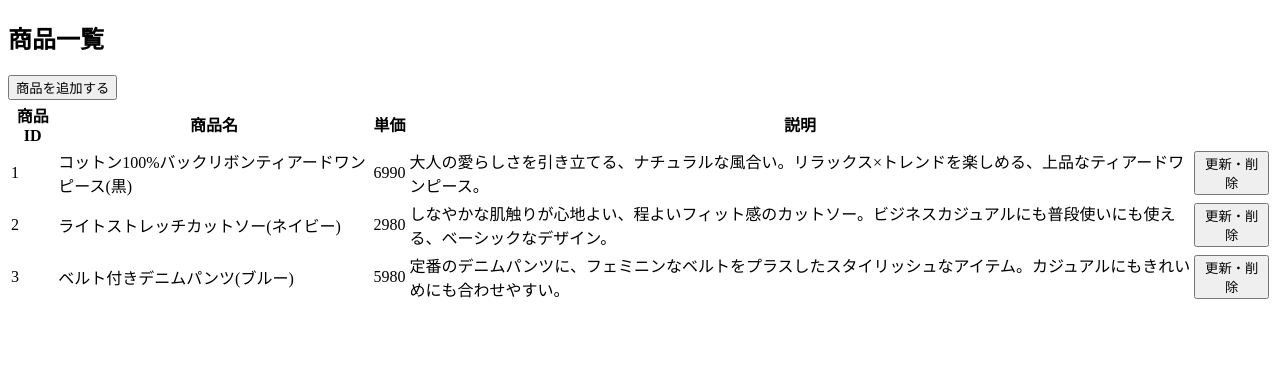
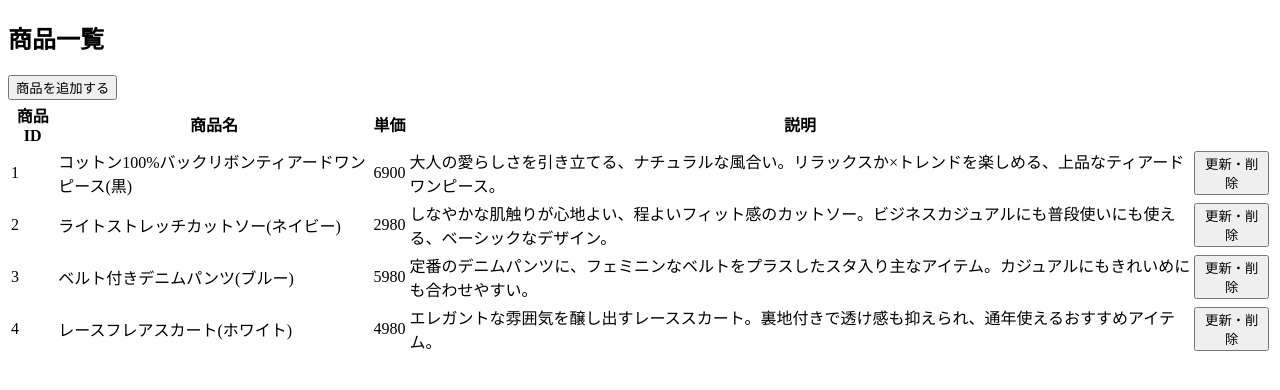
Before and after one commit to arai-h4869/Full-Stack-Web-Development, a Next.js app in the folder frontend/: page /inventory/products in a window 1280 px wide. Shown: the top 390 px of the page. Built offline with nearby package versions, Linux system fonts and the light colour scheme.

Commit message:
feat: load product data dynamically

```diff
--- a/frontend/app/inventory/products/page.tsx
+++ b/frontend/app/inventory/products/page.tsx
@@ -1,8 +1,27 @@
+'use client'
+
+import { useEffect, useState } from 'react'
+import productsData from './sample/dummy_products.json'
+
+type ProductData = {
+  id: number
+  name: string
+  price: number
+  description: string
+}
+
 export default function Page() {
+  // 読み込みデータを保持
+  const [data, setData] = useState<ProductData[]>([])
+
+  useEffect(() => {
+    setData(productsData)
+  }, [])
+
   return (
     <>
       <h2>商品一覧</h2>
-      <button>商品を追加する</button>
+      <button type="button">商品を追加する</button>
       <table>
         <thead>
           <tr>
@@ -14,27 +33,17 @@
           </tr>
         </thead>
         <tbody>
-          <tr>
-            <td>1</td>
-            <td>コットン100%バックリボンティアードワンピース(黒)</td>
-            <td>6990</td>
-            <td>大人の愛らしさを引き立てる、ナチュラルな風合い。リラックス×トレンドを楽しめる、上品なティアードワンピース。</td>
-            <td><button>更新・削除</button></td>
-          </tr>
-          <tr>
-            <td>2</td>
-            <td>ライトストレッチカットソー(ネイビー)</td>
-            <td>2980</td>
-            <td>しなやかな肌触りが心地よい、程よいフィット感のカットソー。ビジネスカジュアルにも普段使いにも使える、ベーシックなデザイン。</td>
-            <td><button>更新・削除</button></td>
-          </tr>
-          <tr>
-            <td>3</td>
-            <td>ベルト付きデニムパンツ(ブルー)</td>
-            <td>5980</td>
-            <td>定番のデニムパンツに、フェミニンなベルトをプラスしたスタイリッシュなアイテム。カジュアルにもきれいめにも合わせやすい。</td>
-            <td><button>更新・削除</button></td>
-          </tr>
+          {data.map((data: ProductData) => (
+            <tr key={data.id}>
+              <td>{data.id}</td>
+              <td>{data.name}</td>
+              <td>{data.price}</td>
+              <td>{data.description}</td>
+              <td>
+                <button type="button">更新・削除</button>
+              </td>
+            </tr>
+          ))}
         </tbody>
       </table>
     </>
--- /dev/null
+++ b/frontend/app/inventory/products/sample/dummy_products.json
@@ -0,0 +1,26 @@
+[
+  {
+    "id": 1,
+    "name": "コットン100%バックリボンティアードワンピース(黒)",
+    "price": 6900,
+    "description": "大人の愛らしさを引き立てる、ナチュラルな風合い。リラックスか×トレンドを楽しめる、上品なティアードワンピース。"
+  },
+  {
+    "id": 2,
+    "name": "ライトストレッチカットソー(ネイビー)",
+    "price": 2980,
+    "description": "しなやかな肌触りが心地よい、程よいフィット感のカットソー。ビジネスカジュアルにも普段使いにも使える、ベーシックなデザイン。"
+  },
+  {
+    "id": 3,
+    "name": "ベルト付きデニムパンツ(ブルー)",
+    "price": 5980,
+    "description": "定番のデニムパンツに、フェミニンなベルトをプラスしたスタ入り主なアイテム。カジュアルにもきれいめにも合わせやすい。"
+  },
+  {
+    "id": 4,
+    "name": "レースフレアスカート(ホワイト)",
+    "price": 4980,
+    "description": "エレガントな雰囲気を醸し出すレーススカート。裏地付きで透け感も抑えられ、通年使えるおすすめアイテム。"
+  }
+]
```
